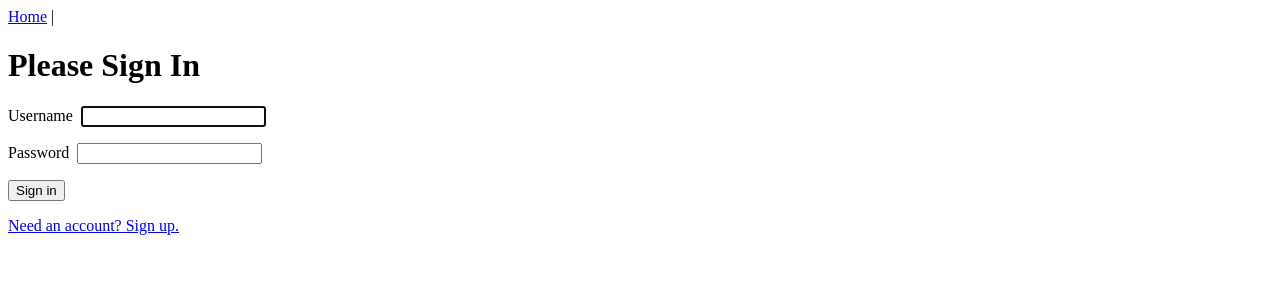
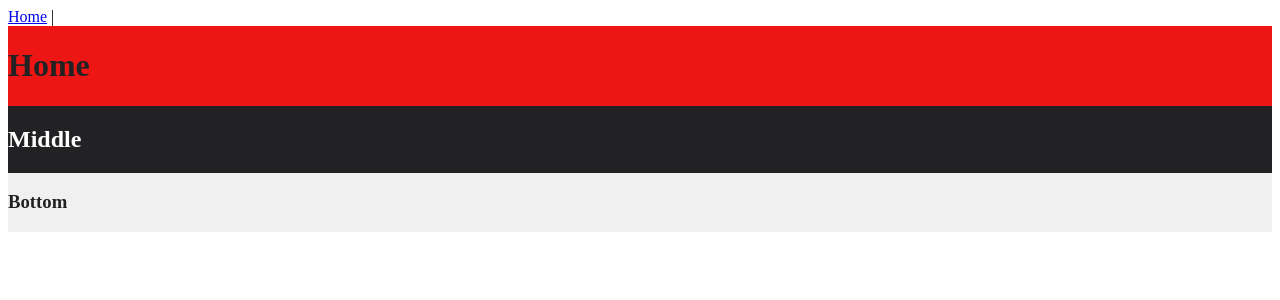
Before and after one commit to sethcbarnett/Poke-Trader, a Vue app in the folder vue/: page / in a window 1280 px wide. Before the commit this address led to /login. Shown: the top 300 px of the page. Built offline with nearby package versions, Linux system fonts and the light colour scheme.

Commit message:
A start at CSS styles

```diff
--- a/vue/src/App.vue
+++ b/vue/src/App.vue
@@ -7,3 +7,19 @@
     <router-view />
   </div>
 </template>
+
+<style>
+/* TODO: Style the application */
+#top {
+  background-color: #ee1515;
+  color: #222224;
+}
+#middle {
+  background-color: #222224;
+  color: white;
+}
+#bottom {
+  background-color: #f0f0f0;
+  color: #222224;
+}
+</style>
--- a/vue/src/router/index.js
+++ b/vue/src/router/index.js
@@ -26,7 +26,7 @@ const router = new Router({
       name: 'home',
       component: Home,
       meta: {
-        requiresAuth: true
+        requiresAuth: false
       }
     },
     {
--- a/vue/src/views/Home.vue
+++ b/vue/src/views/Home.vue
@@ -1,7 +1,14 @@
 <template>
   <div class="home">
-    <h1>Home</h1>
-    <p>You must be authenticated to see this</p>
+    <div id="top">
+      <h1>Home</h1>
+    </div>
+    <div id="middle">
+      <h2>Middle</h2>
+    </div>
+    <div id="bottom">
+      <h3>Bottom</h3>
+    </div>
   </div>
 </template>
 
@@ -10,3 +17,10 @@ export default {
   name: "home"
 };
 </script>
+
+<style scoped>
+.home{
+  display: flex;
+  flex-direction: column;
+}
+</style>
```
Also changed, not shown: 2 other files (tests, documents, lock files or other folders).
